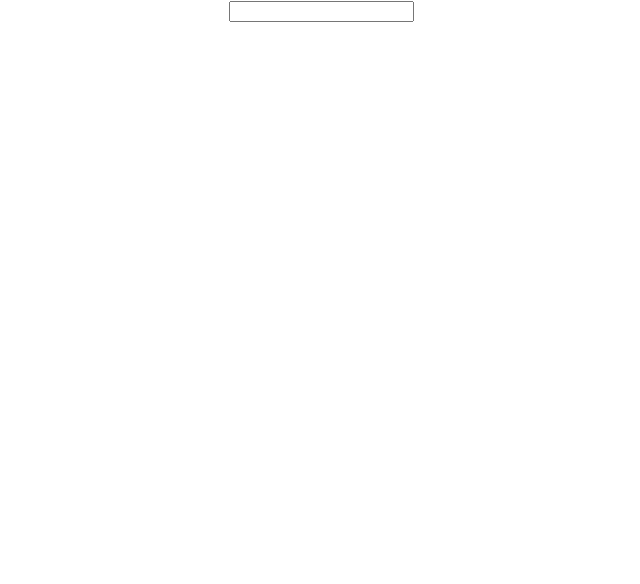
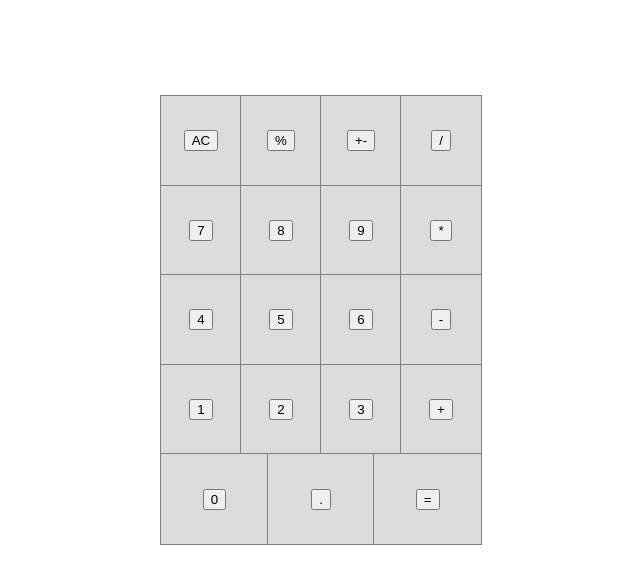
Before and after one commit to benstone1/Pursuit-Core-Web-React-Calculator-Lab, a React (Create React App) app in the folder calculator_app/: page / in a window 1280 px wide. Shown: the top 584 px of the page, without its empty margins (319-959 px from the left). Built offline with nearby package versions, Linux system fonts and the light colour scheme.

Commit message:
added buttons and click function

```diff
--- a/calculator_app/src/App.css
+++ b/calculator_app/src/App.css
@@ -1,38 +1,21 @@
 .App {
-  text-align: center;
+  display: flex;
+  justify-content: center;
+  align-items: center;
+  height: 100vh;
+  width: 100%;
+  background-size: cover;
 }
 
-.App-logo {
-  height: 40vmin;
-  pointer-events: none;
+.calculator {
+  height: 80vh;
+  width: 25%;
+  box-shadow: 0 2rem 4rem var(--shadow);
+  background-color: var(--color-light-black);
 }
 
-@media (prefers-reduced-motion: no-preference) {
-  .App-logo {
-    animation: App-logo-spin infinite 20s linear;
-  }
+.wrapper {
+  display: flex;
+  width: 100%;
+
 }
-
-.App-header {
-  background-color: #282c34;
-  min-height: 100vh;
-  display: flex;
-  flex-direction: column;
-  align-items: center;
-  justify-content: center;
-  font-size: calc(10px + 2vmin);
-  color: white;
-}
-
-.App-link {
-  color: #61dafb;
-}
-
-@keyframes App-logo-spin {
-  from {
-    transform: rotate(0deg);
-  }
-  to {
-    transform: rotate(360deg);
-  }
-}
--- a/calculator_app/src/App.js
+++ b/calculator_app/src/App.js
@@ -1,33 +1,32 @@
 import React from 'react';
-import CalculatorForm from './Components/CalculatorForm'
+import Calculator from './Components/Calculator'
 import './App.css';
+// import CalculatorForm from './Components/CalculatorForm';
 
 class App extends React.Component {
   constructor() {
     super()
     this.state = {
-       inputBar: ''
+      display: 0,
+       buttonValue: ''
+
     }
   }
 
-  handleSubmitForm = (e) => {
-    e.preventDefault()
-    console.log('the form was submitted')
-  }
+  // handleButtonsClick = (buttonValue) => {
+  //   // const {buttonValue} = this.state
+  //   this.setState({
+  //     display: buttonValue,
+  //   })
+  //   console.log('the button has been clicked', buttonValue)
+  // }
 
-  handleInputChange = (e) => {
-    this.setState({
-      inputBar: e.target.value
 
-    })
-     console.log('input bar', e.target.value)
-  }
+
   render() {
     return (
       <div className="App">
-        <CalculatorForm
-          handleInputChange={this.handleInputChange}
-          handleSubmitForm={this.handleSubmitForm}
+        <Calculator
         />
       </div>
     );
--- /dev/null
+++ b/calculator_app/src/Components/Buttons.css
@@ -0,0 +1,12 @@
+.button{
+    display: flex;
+    height: 4em;
+    flex: 1;
+    justify-content: center;
+    align-items: center;
+    font-weight: lighter;
+    font-size: 1.4em;
+    background-color: gainsboro;
+    color: grey;
+    outline: 1px solid grey;
+}
--- /dev/null
+++ b/calculator_app/src/Components/Buttons.jsx
@@ -0,0 +1,21 @@
+import React from 'react';
+// import ButtonsDisplay from './ButtonsDisplay';
+import './Buttons.css'
+
+const Buttons = (props) => {
+    // if (value !== typeof 'number') {
+    //     return true
+    // }
+    return (
+        <div className='button'>
+            <button onClick={props.handleClick}>
+                {props.name}
+
+            </button>
+
+
+        </div>
+    )
+}
+
+export default Buttons;
--- /dev/null
+++ b/calculator_app/src/Components/ButtonsDisplay.jsx
@@ -0,0 +1,20 @@
+import React from 'react';
+
+
+const ButtonsDisplay = (props) => {
+    return (
+        <div>
+            <p>
+            {props.display}
+             {/* {props.handleClick} */}
+            </p>
+
+
+        </div>
+    )
+}
+
+
+
+
+export default ButtonsDisplay;
--- /dev/null
+++ b/calculator_app/src/Components/Calculator.jsx
@@ -0,0 +1,68 @@
+import React, { Component } from 'react';
+import Buttons from './Buttons';
+import ButtonsDisplay from './ButtonsDisplay';
+// import CalculatorForm from './Components/CalculatorForm';
+
+class Calculator extends Component {
+    constructor(props) {
+        super(props)
+        this.state = {
+            display: 0,
+            buttonValue: ''
+        }
+    }
+
+    handleClick = (e) => {
+        this.setState({
+            display: e.target.value,
+            buttonValue: e.target.value
+
+
+        })
+        console.log('click', e.target.value)
+    }
+
+    render() {
+        const {display} = this.state
+        return (
+            <div className='calculator'>
+                <ButtonsDisplay
+                    display={display.name}
+                    handleClick={this.handleClick}
+                />
+                <div className='wrapper'>
+                    <Buttons name='AC' value={display}  handleClick={this.handleClick}/>
+                    <Buttons name='%'/>
+                    <Buttons name='+-'/>
+                    <Buttons name='/'/>
+                </div>
+                <div className='wrapper'>
+                    <Buttons name='7'/>
+                    <Buttons name='8'/>
+                    <Buttons name='9'/>
+                    <Buttons name='*'/>
+                </div>
+                <div className='wrapper'>
+                    <Buttons name='4'/>
+                    <Buttons name='5'/>
+                    <Buttons name='6'/>
+                    <Buttons name='-'/>
+                </div>
+                <div className='wrapper'>
+                    <Buttons name='1'/>
+                    <Buttons name='2'/>
+                    <Buttons name='3'/>
+                    <Buttons name='+'/>
+                </div>
+                <div className='wrapper'>
+                    <Buttons name='0'/>
+                    <Buttons name='.'/>
+                    <Buttons name='='/>
+                </div>
+
+            </div>
+        )
+    }
+}
+
+export default Calculator;
--- a/calculator_app/src/Components/CalculatorForm.jsx
+++ b/calculator_app/src/Components/CalculatorForm.jsx
@@ -1,11 +1,19 @@
 import React from 'react';
+// import Buttons from './Buttons'
+import Clear from './Clear'
 
 const CalculatorForm = (props) => {
     return(
         <div className='calculator-form'>
             <form onSubmit={props.handleSubmitForm}>
-                <input type='text' onChange={props.handleInputChange}/>
+
+
+                {/* <Buttons
+                    handleButtonsClick={props.handleButtonsClick}
+                /> */}
+                <Clear/>
             </form>
+
         </div>
     )
 }
```
Also changed, not shown: calculator_app/src/Components/Calculate.jsx (added, +9 -0 lines), calculator_app/src/Components/Clear.jsx (+13 -0 lines), calculator_app/src/Components/Button.jsx (deleted).
